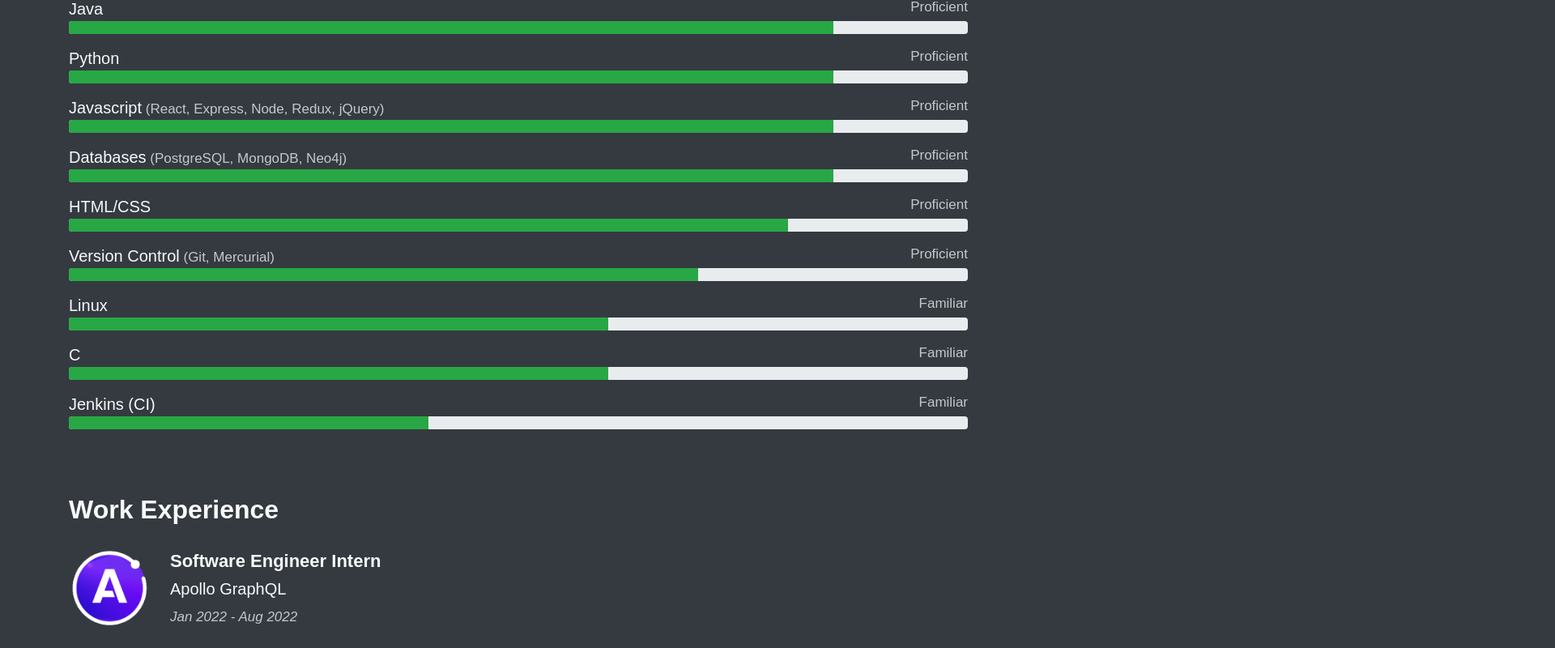
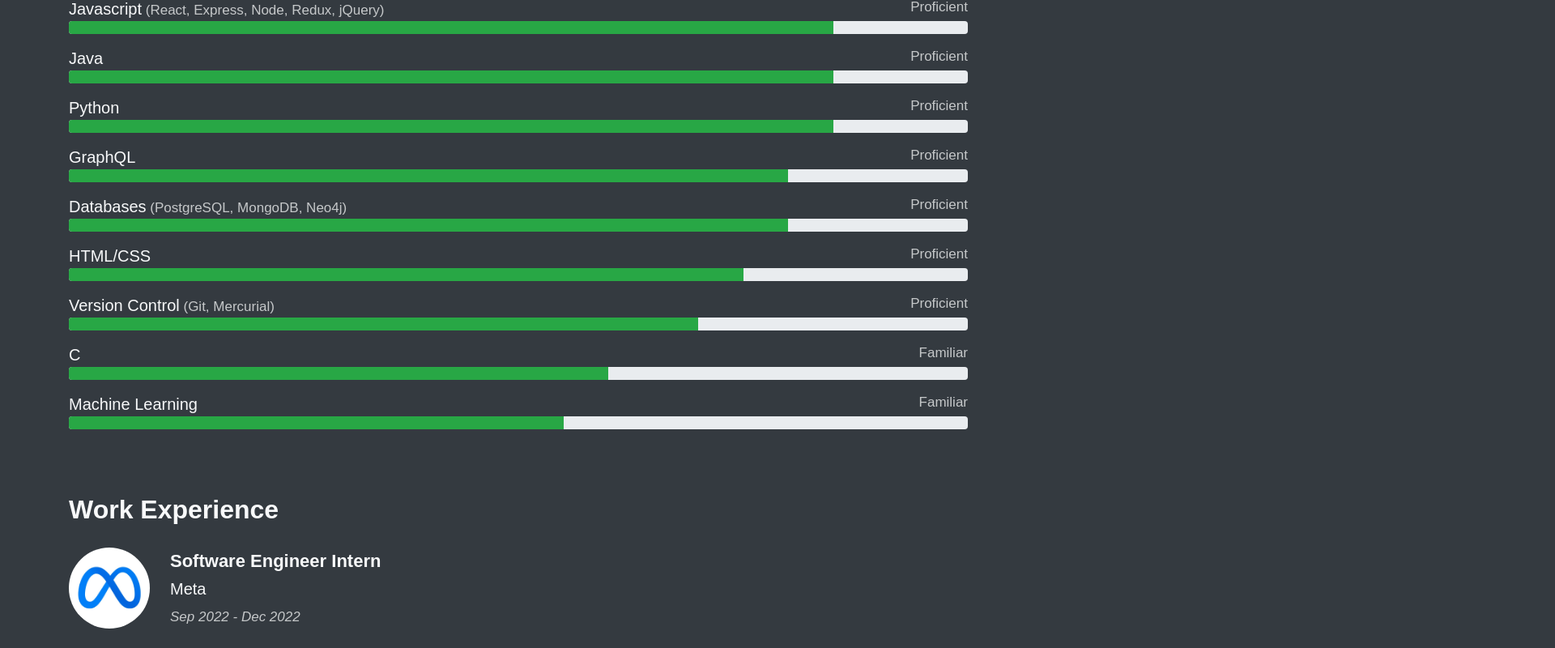
Before and after one commit to William010x/william010x.github.io, a React (Create React App) app: page / in a window 1280 px wide. Shown: the part 1260-2060 px from the top of the page at 81% size, 1920 px wide, since content can reach past the window. Built offline with nearby package versions, Linux system fonts and the light colour scheme; a web font is replaced by a local one.

Commit message:
Updated jobs to add Meta

```diff
--- a/src/AboutMe.js
+++ b/src/AboutMe.js
@@ -27,7 +27,7 @@ class AboutMe extends React.Component {
                                     I am always excited to take on new projects and create software that provides the best user experience.
                                 </p>
                                 <p>
-                                    I am currently working as a <b>software engineer intern</b> at Apollo GraphQL, developing a commercial SaaS for modern graph-based application development. In my previous 16 month internship, I worked at Bayer as a <b>software developer</b>, building digital interfaces for Radiologists.
+                                    I am currently working as a <b>software engineer intern</b> at Meta, developing tools for Facebook for Business Growth. In my previous <b>software developer</b> internships at Apollo GraphQL and Bayer, I developed a commercial SaaS for modern application development and built digital interfaces for Radiologists.
                                 </p>
                             </div>
                             <a href="https://www.linkedin.com/in/william-san" className="center" target="_blank" rel="noreferrer">
--- a/src/Jobs.js
+++ b/src/Jobs.js
@@ -3,6 +3,7 @@ import { Container } from 'react-bootstrap';
 import Job from './components/Job';
 import apollo from './images/apollo.png';
 import bayer from './images/bayer.png';
+import meta from './images/meta.png';
 import uoft from './images/uoft.png';
 import './css/About.css';
 
@@ -12,28 +13,45 @@ class Jobs extends React.Component {
                 <Container id="jobs">
                     <h2>Work Experience</h2>
                     <Job
+                        image={meta}
+                        title="Software Engineer Intern"
+                        company="Meta"
+                        date="Sep 2022 - Dec 2022"
+                        description={[
+                            "Designed and built full-stack internal tool to automate the pipeline for migrating millions of Facebook pages to the latest product, Profile+",
+                            "Enabled users to visualize, set up, plan and monitor the current and future migration process, reduced eng cost by deprecating need for manually managed spreadsheets",
+                            "Created an algorithm to generate an optimal schedule based on priority of migrations and resources available",
+                            "Developed internal tool for scaling and automating company-wide initiative to reduce privacy risks using JavaScript, Hack/PHP, React, Relay and GraphQL",
+                            "Implemented functionality to automatically generate and share reports for completion rates of privacy tasks",
+                            "Advanced the backend validation checking of configuration files",
+                        ]}
+                    />
+                    <Job
                         image={apollo}
                         title="Software Engineer Intern"
                         company="Apollo GraphQL"
                         date="Jan 2022 - Aug 2022"
-                        description={["Designed and developed new capabilities for a commercial SaaS for modern graph-based application development with the developer tooling team",
+                        description={[
+                            "Designed and developed new capabilities for a commercial SaaS for modern graph-based application development with the developer tooling team",
                             "Implemented end-to-end authentication flow for embedding private graphs on any website using TypeScript, React, Node, Tailwind and GraphQL",
                             "Advanced the front-end infrastructure to improve stability and performance while helping guarantee the highest uptimes for some of the largest companies",
                             "Created a testing suite to catch errors with end-to-end user flows using Cypress"
-                            ]}
+                        ]}
                     />
                     <Job
                         image={bayer}
                         title="Software Developer Intern"
                         company="Bayer"
                         date="May 2020 - Aug 2021"
-                        description={["Developed full-stack informatics platform that managed and rendered radiation dose of medical imaging devices at hospitals",
+                        description={[
+                            "Developed full-stack informatics platform that managed and rendered radiation dose of medical imaging devices at hospitals",
                             "Implemented RESTful APIs in various microservices using Java, Spring and PostgreSQL, enabling users to visualize, manipulate and process radiation dose analytics",
                             "Created interactive charts and interfaces with TypeScript, React and Sass, making the web app more responsive and easier to navigate",
                             "Built Python and SQL scripts to efficiently migrate data, replace Docker containers and upgrade the application to newer releases",
                             "Responsible for implementing UI enhancements, customer-facing components, fixing bugs and database schemas and database upgrades",
                             "Communicating and collaborating with teams of engineers, product managers, QA developers and clients on a daily basis",
-                            "Writing confluence pages, participating in peer code reviews, preparing reports and other documentation"]}
+                            "Writing confluence pages, participating in peer code reviews, preparing reports and other documentation"
+                        ]}
                     />
                     <hr/>
                     <Job
@@ -45,7 +63,8 @@ class Jobs extends React.Component {
                             "Taught algorithms, design techniques, analysis of abstract data structures and complexity",
                             "Led office hours and weekly tutorials for 4 sections",
                             "Created lesson plans and provided one-on-one mentoring for students",
-                            "Graded assessments and answered questions on class forums for 1500+ students"]}
+                            "Graded assessments and answered questions on class forums for 1500+ students"
+                        ]}
                     />
                 </Container>
         );
--- a/src/Skills.js
+++ b/src/Skills.js
@@ -9,15 +9,15 @@ class Skills extends React.Component {
             <Container id="skills">
                     <h2>Technical Skills</h2>
                     <div className="skillset">
+                    <Skill name="Javascript" sub=" (React, Express, Node, Redux, jQuery)" proficiency="Proficient" level={85}/>
                         <Skill name="Java" proficiency="Proficient" level={85}/>
                         <Skill name="Python" proficiency="Proficient" level={85}/>
-                        <Skill name="Javascript" sub=" (React, Express, Node, Redux, jQuery)" proficiency="Proficient" level={85}/>
-                        <Skill name="Databases" sub=" (PostgreSQL, MongoDB, Neo4j)" proficiency="Proficient" level={85}/>
-                        <Skill name="HTML/CSS" proficiency="Proficient" level={80}/>
+                        <Skill name="GraphQL" proficiency="Proficient" level={80}/>
+                        <Skill name="Databases" sub=" (PostgreSQL, MongoDB, Neo4j)" proficiency="Proficient" level={80}/>
+                        <Skill name="HTML/CSS" proficiency="Proficient" level={75}/>
                         <Skill name="Version Control" sub=" (Git, Mercurial)" proficiency="Proficient" level={70}/>
-                        <Skill name="Linux" proficiency="Familiar" level={60}/>
                         <Skill name="C" proficiency="Familiar" level={60}/>
-                        <Skill name="Jenkins (CI)" proficiency="Familiar" level={40}/>
+                        <Skill name="Machine Learning" proficiency="Familiar" level={55}/>
                     </div>
             </Container>
         );
```
Also changed, not shown: src/images/meta.png (added).
